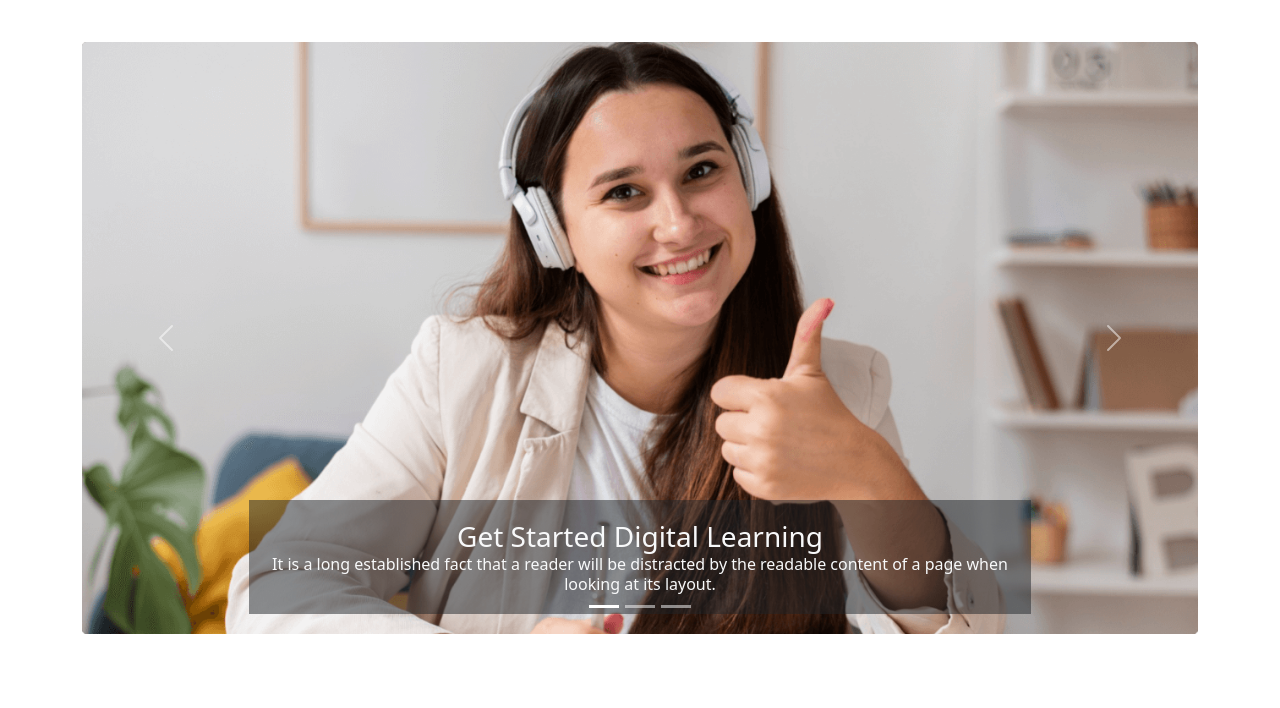
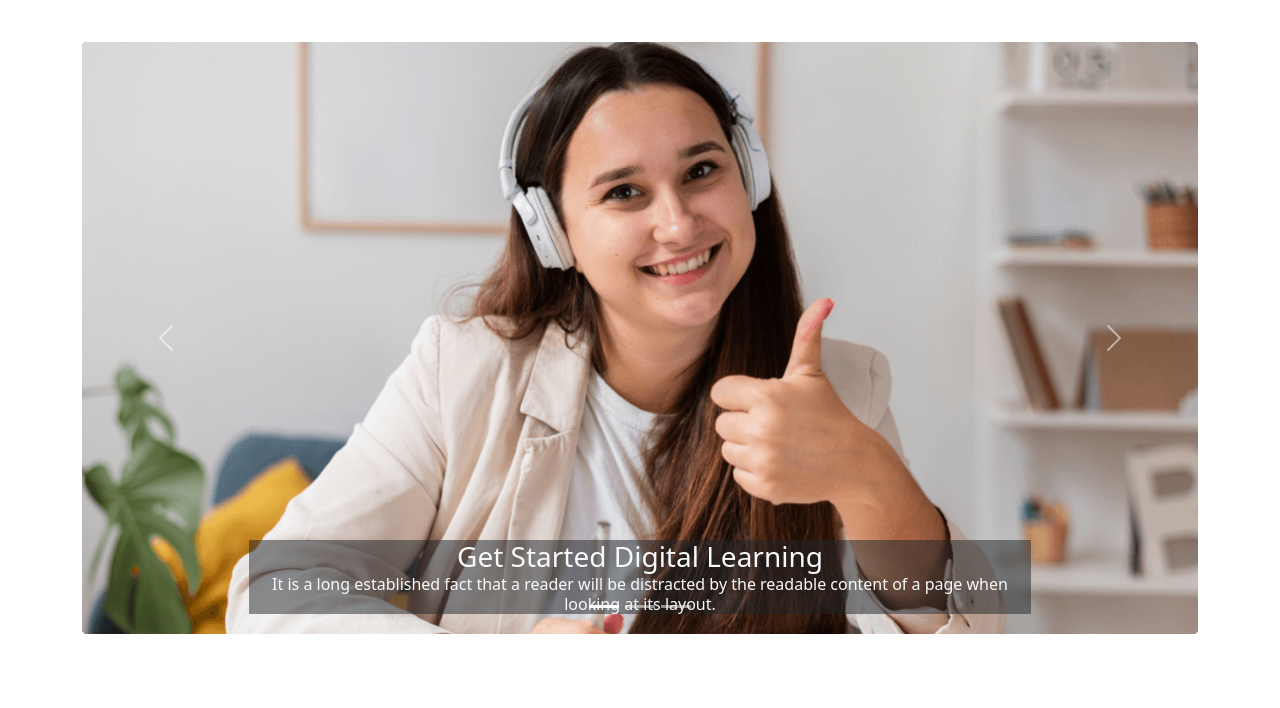
Before and after one commit to surav27/Assignment-three, a plain HTML site: page index.html in a window 1280 px wide. Shown: the part 92-800 px from the top of the page. Drawn offline with Linux system fonts and the light colour scheme.

Commit message:
final-check

```diff
--- a/index.html
+++ b/index.html
@@ -66,7 +66,7 @@
           <div class="carousel-inner ">
             <div class="carousel-item active">
               <img src="images/cover/cover-1.png" class="d-block w-100 h-95" alt="...">
-              <div class="carousel-caption d-md-block bg-dark d-sm-block text-light bg-opacity-50 px-2">
+              <div class="carousel-caption d-md-block bg-dark d-sm-block text-light bg-opacity-50 px-2 p-0">
                 <h5 class="fs-3 m-0">Get Started Digital Learning</h5>
                 <p class="fs-6 p-0 m-0 lh-sm ">It is a long established fact that a reader will be distracted by the readable content of a page when looking at its layout.</p>
               </div>
```
